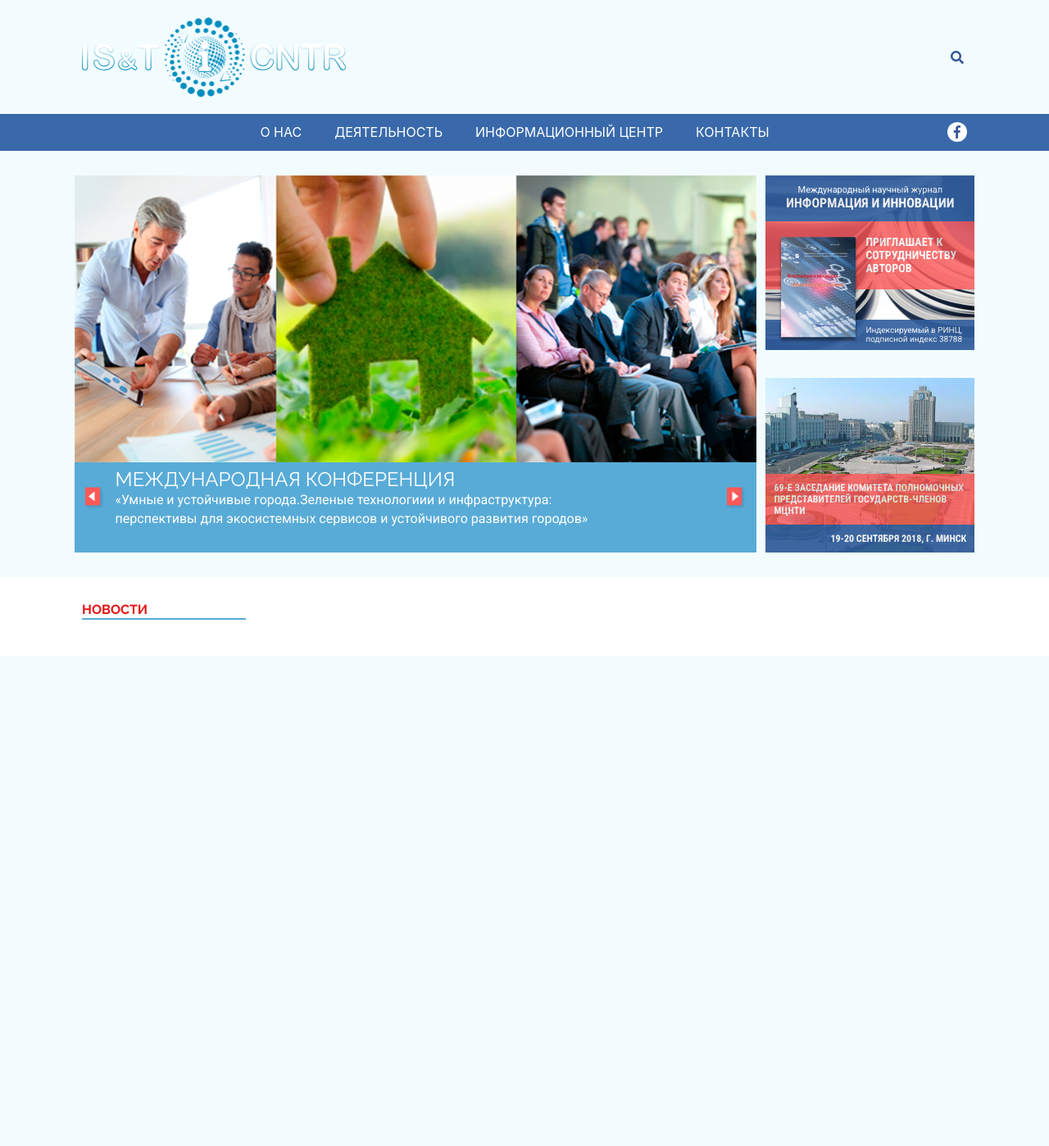
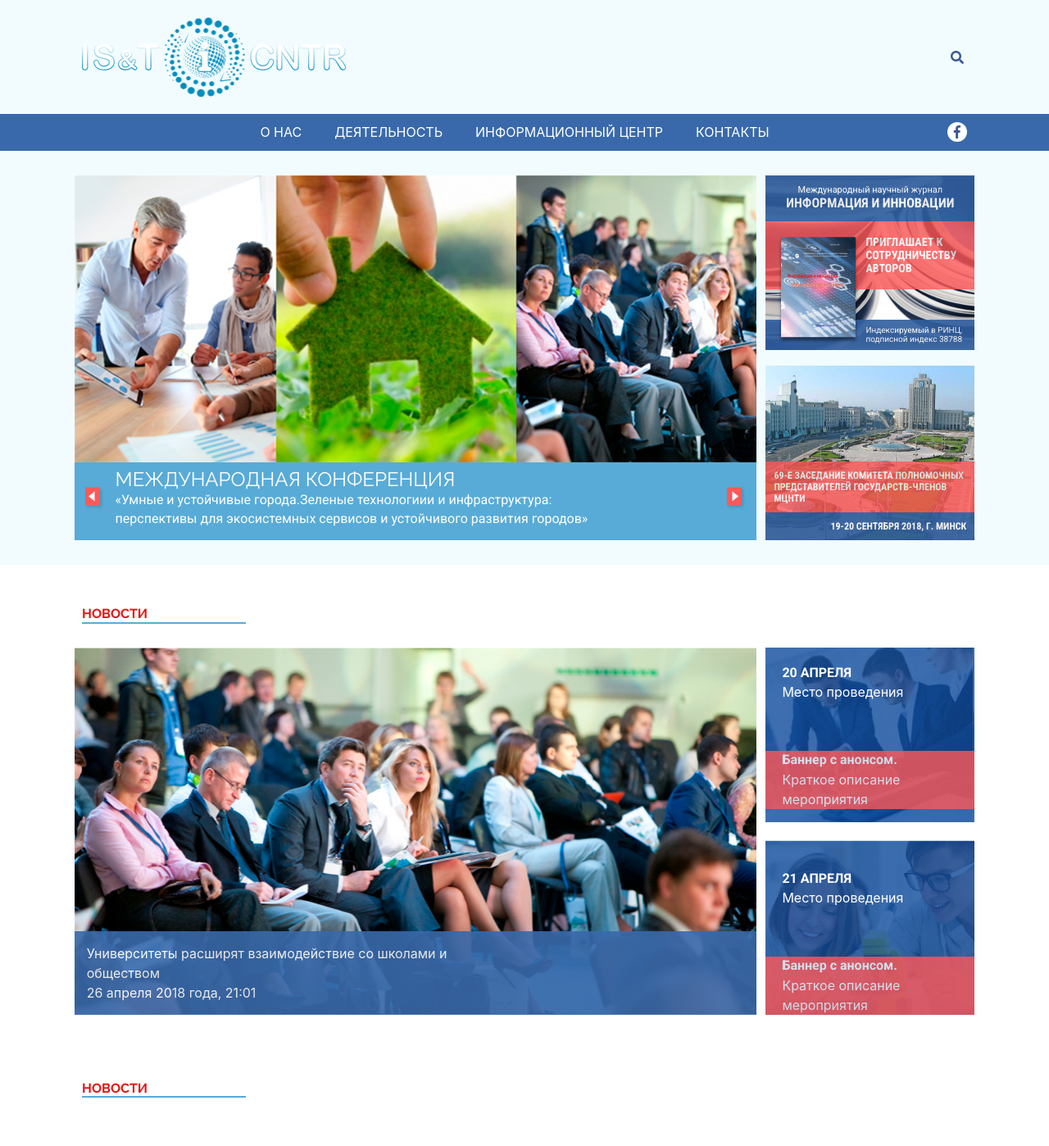
Before and after one commit to vlad-zeus/IT20, a PHP site: page / in a window 1280 px wide. Shown: the whole page at 82% size. Before the commit the page ends 800 px from the top, so only its background shows below. Run offline with PHP 8.4, Linux system fonts and the light colour scheme; some libraries are stand-ins or nearby versions.

Commit message:
Merge remote-tracking branch 'origin/master'

```diff
--- a/g2_gorodetsky_vladislav_dz_09/css/style.css
+++ b/g2_gorodetsky_vladislav_dz_09/css/style.css
@@ -7,6 +7,7 @@
     --font-roboto-14-16: normal normal normal 14px/16.41px "Roboto";
     --font-roboto-14-22: normal normal normal 14px/22.97px "Roboto";
     --font-roboto-16: normal normal normal 16px/22.5px "Roboto";
+    --font-roboto-16-b: normal normal bold 16px/22.5px "Roboto";
     --font-roboto-18: normal normal normal 18px/21px "Roboto";
     --font-roboto-24: normal normal normal 24px/28.18px "Roboto";
     --font-roboto-cond-10: normal normal 400 10px/11.72px "Roboto Condensed";
@@ -30,14 +31,17 @@
     padding-right: 0;
     padding-left: 0;
 }
+
 @media (min-width: 1200px) {
     .container {
         width: 1110px;
     }
 }
+
 .top_logo {
     background-color: #F2FCFF;
 }
+
 .top_menu {
     background: var(--bg-color-blue);
     height: 45px;
@@ -46,6 +50,7 @@
     padding-top: 0;
     padding-bottom: 0;
 }
+
 .navbar {
     margin-left: 0;
     margin-right: 0;
@@ -56,10 +61,12 @@
     background-color: var(--bg-color-blue);
     z-index: 99;
 }
+
 .nav-link {
     display: block;
     padding: 0.65rem 0.65rem;
 }
+
 .menu {
     padding: 0 12px 0 12px;
 }
@@ -67,9 +74,11 @@
 .menu:hover {
     background-color: #FF5858;
 }
+
 .search_icon {
     padding: 20px 0 20px 0;
 }
+
 .f-circle {
     color: #3b5998;
     font-size: 16px;
@@ -80,13 +89,18 @@
     text-align: center;
     border-radius: 50%;
 }
+
 .fa-search:before {
     color: #3b5998;
     font-size: 16px;
     padding: 0 4px 0 0;
 }
+
 .middle_top {
     background-color: #F2FCFF;
+    padding: 30px 0 30px 0;
+}
+.middle_top_after, .middle_bottom {
     padding: 30px 0 30px 0;
 }
 .news_heading {
@@ -94,7 +108,8 @@ color: #E41616;
     font: var(--font-raleway-16);
     text-transform: uppercase;
     position: relative;
-    padding: 30px 0 0 0;
+    padding: 20px 0 0 0;
+    margin: 0 0 30px 0;
 }
 .news_heading:after {
     display: block;
@@ -113,7 +128,7 @@ bottom: -1px;
 }
 .bottom_of_slide {
     background-color: #58ABD7;
-    padding: 7px 0 30px 0;
+    padding: 7px 0 15px 0;
 }
 .prev_slide, .next_slide {
     width: 6%;
@@ -125,18 +140,20 @@ bottom: -1px;
     font: var(--font-raleway-24);
     text-transform: uppercase;
     color: white;
-}.main_text_to_slide {
+}
+.main_text_to_slide {
     font: var(--font-roboto-16);
     color: white;
 }
 .infinnovation {
     position: relative;
-    background: url("../img/infinnovation.png");
+    background: url("../img/infinnovation.png") no-repeat;
     height: 213px;
     width: 255px;
+    /*background-size:100%*/
     /*background-size: 100%*/
 }
-.text1_1, .text1_2, .text2_1, .text3_1, .text4_1, .text5_1{
+.text1_1, .text1_2, .text2_1, .text3_1, .text4_1, .text5_1 {
     display: block;
 }
 .text1_1, .text1_2 {
@@ -198,3 +215,55 @@ bottom: -1px;
     opacity: 0.9;
     text-align: right;
 }
+.main_photo {
+    position: relative;
+    padding-left: 0;
+    padding-right: 0;
+}
+.text_main_photo {
+    display: block;
+    box-sizing: content-box;
+    position: absolute;
+    color: white;
+    background-color: var(--bg-color-blue);
+    width: calc(100% - 15px);
+    opacity: 0.9;
+    left: 0;
+    bottom: 0;
+    padding: 15px 0 15px  15px;
+}
+.twentieth_april, .twenty_first_april  {
+    height: 213px;
+    width: 255px;
+}
+.twentieth_april {
+    background: url('../img/20april.png');
+}
+.twenty_first_april {
+    background: url('../img/21april.png');
+}
+.text7_1, .text7_2, .text7_3, .text7_4 {
+    color: white;
+    display: block;
+    width: 255px;
+    text-align: left;
+}
+.text7_1 {
+    padding: 20px 0 0 20px;
+}
+.text7_3 {
+    margin-top: 60px;
+}
+.text7_2, .text7_3, .text7_4 {
+    padding: 0 0 0 20px;
+    font: var(--font-roboto-14);
+    text-align: left;
+}
+.text7_1, .text7_3 {
+    font: var(--font-roboto-16-b);
+    text-align: left;
+}
+.text7_3, .text7_4 {
+    background-color: var(--bg-color-red);
+    opacity: 0.8;
+}
--- a/g2_gorodetsky_vladislav_dz_09/index.html
+++ b/g2_gorodetsky_vladislav_dz_09/index.html
@@ -73,7 +73,8 @@
 <section>
   <div class="middle_top">
     <div class="container">
-      <div class="row slider_row d-flex-column justify-content-center flex-lg-row flex-md-column flex-sm-column justify-content-lg-around justify-content-sm-around">
+      <div
+          class="row slider_row d-flex-column justify-content-center flex-lg-row flex-md-column flex-sm-column justify-content-lg-around justify-content-sm-around">
         <div class="slider01 col-12 col-xl-9 col-lg-8 col-md-12 col-sm-12">
           <div class="slider1">
             <img src="img/slide_11.png" alt="slider">
@@ -91,7 +92,7 @@
               </div>
             </div>
           </div>
-          <div class="slider2">
+          <div class="slider2 ">
             <img src="img/slide_11.png" alt="slider">
             <div class="bottom_of_slide d-flex flex-row">
               <div class="prev_slide d-flex align-items-center justify-content-center">
@@ -107,7 +108,7 @@
               </div>
             </div>
           </div>
-          <div class="slider3">
+          <div class="slider3 ">
             <img src="img/slide_11.png" alt="slider">
             <div class="bottom_of_slide d-flex flex-row">
               <div class="prev_slide d-flex align-items-center justify-content-center">
@@ -174,7 +175,7 @@
         </div>
         <div
             class="d-flex flex-column flex-lg-column flex-md-row flex-sm-row  justify-content-lg-between justify-content-md-around justify-content-sm-around ">
-          <div class="infinnovation d-flex align-items-center flex-column mt-sm-2 mt-2 mt-xl-0">
+          <div class="infinnovation d-flex align-items-center flex-column mt-sm-2 mt-2 mt-xl-0 lg-0">
             <div class="text1">
               <span class="text1_1">Международный научный журнал</span>
               <span class="text1_2">Информация и инновации</span>
@@ -201,7 +202,6 @@
           </div>
         </div>
       </div>
-
     </div>
   </div>
   <div class="middle_top_after">
@@ -212,6 +212,45 @@
             <span>новости</span>
           </div>
         </div>
+      </div>
+      <div
+          class="row d-flex-column justify-content-center flex-lg-row flex-md-column flex-sm-column justify-content-lg-around justify-content-sm-around">
+        <div class="main_photo col-12 col-xl-9 col-lg-8 col-md-12 col-sm-12">
+          <img class="img-fluid" src="img/main_news_01.png" alt="mainnewsphoto">
+          <span class="text_main_photo">Университеты расширят взаимодействие со школами и <br> обществом <br> 26 апреля 2018 года, 21:01</span>
+        </div>
+        <div
+            class="d-flex flex-column flex-lg-column flex-md-row flex-sm-row  justify-content-lg-between justify-content-md-around justify-content-sm-around ">
+          <div class="twentieth_april  d-flex align-items-center flex-column mt-sm-2 mt-2 mt-xl-0 mt-lg-0">
+            <div class="text5">
+              <span class="text7_1">20 АПРЕЛЯ</span>
+              <span class="text7_2">Место проведения</span>
+            </div>
+            <div class="text6">
+              <span class="text7_3">Баннер с анонсом.</span>
+              <span class="text7_4">Краткое описание мероприятия</span>
+            </div>
+          </div>
+          <div class="twenty_first_april d-flex justify-content-end flex-column mt-2 mt-sm-2 pl-sm-0">
+            <div class="text7">
+              <span class="text7_1">21 АПРЕЛЯ</span>
+              <span class="text7_2">Место проведения</span>
+            </div>
+            <div class="text8">
+              <span class="text7_3">Баннер с анонсом.</span>
+              <span class="text7_4">Краткое описание мероприятия</span>
+            </div>
+          </div>
+        </div>
+      </div>
+    </div>
+  </div>
+</section>
+<section>
+  <div class="middle_bottom">
+    <div class="container">
+      <div class="news_heading">
+        <span>новости</span>
       </div>
     </div>
   </div>
```
Also changed, not shown: g2_gorodetsky_vladislav_dz_09/img/20april.png (added), g2_gorodetsky_vladislav_dz_09/img/20april.svg (added), g2_gorodetsky_vladislav_dz_09/img/21april.png (added), g2_gorodetsky_vladislav_dz_09/img/21april.svg (added), g2_gorodetsky_vladislav_dz_09/img/main_news_01.png. Lines whose indentation alone changed are shown as unchanged.
